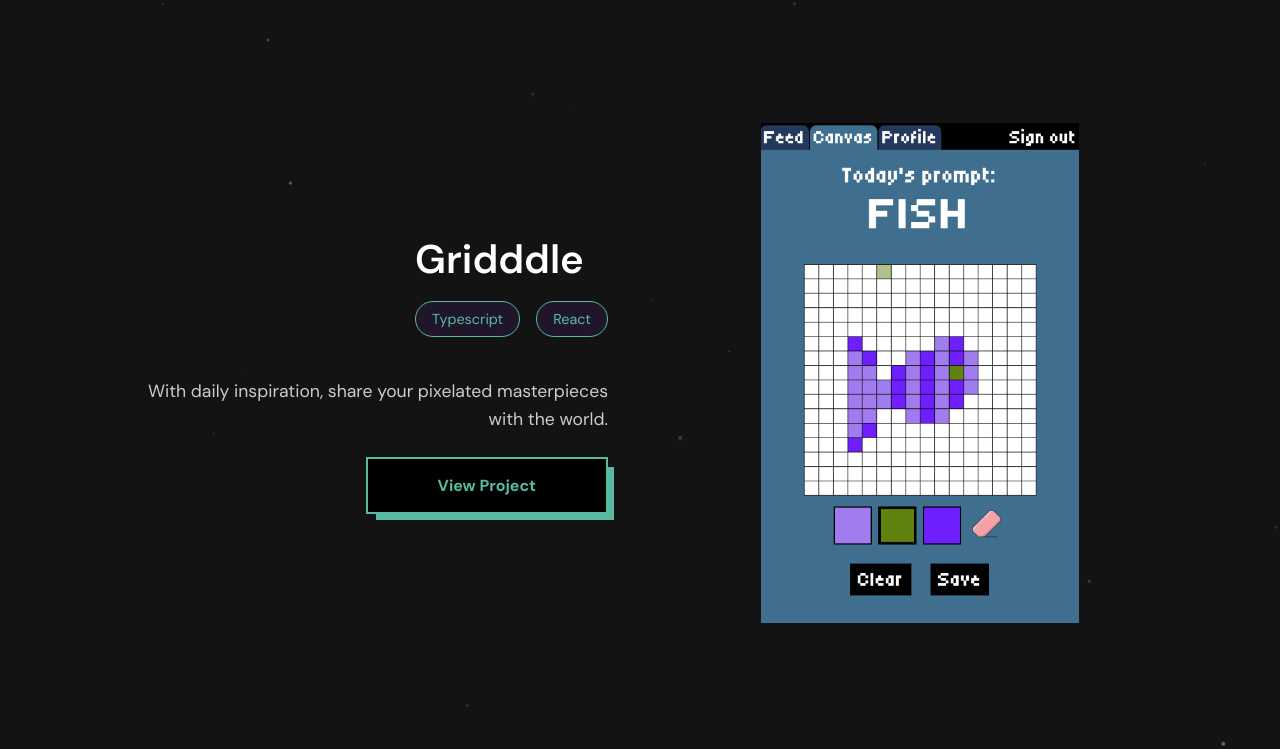
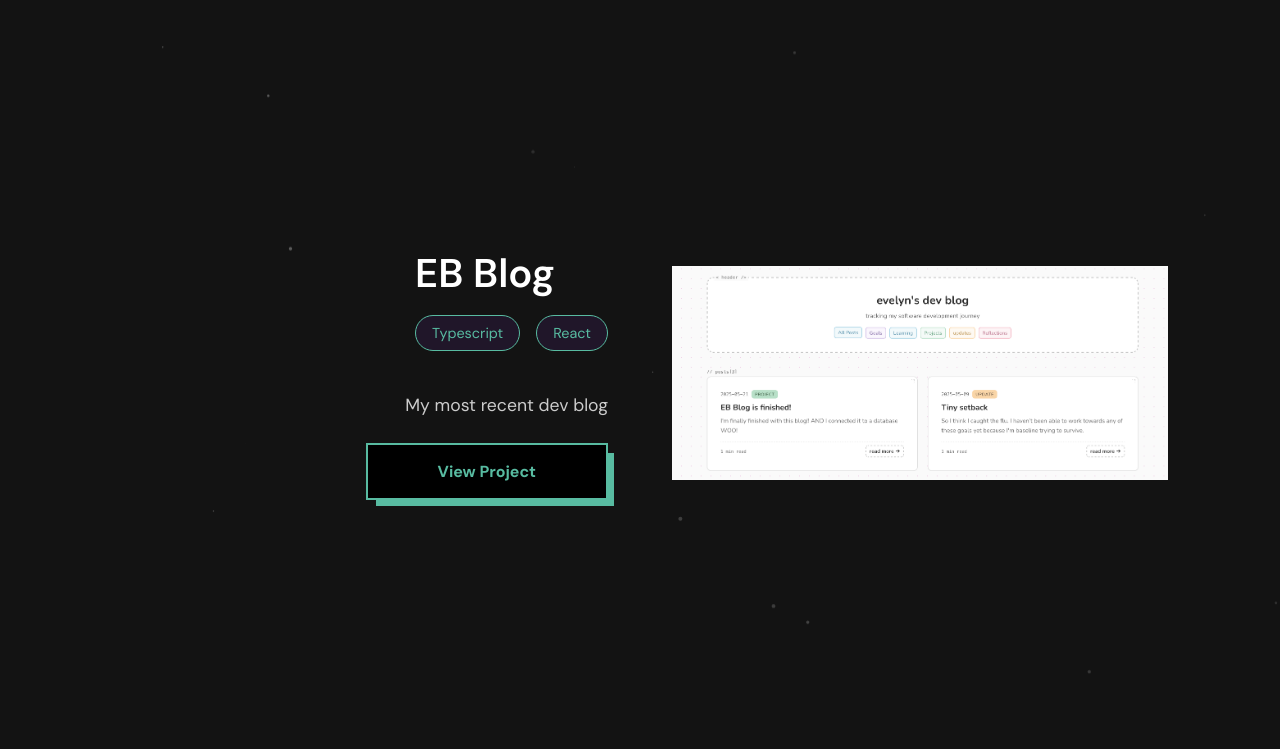
Before and after one commit to evelynmbart/evelyn-portfolio, a React (Vite) app: page / in a window 1280 px wide. Shown: the part 2560-3309 px from the top of the page. Built offline with nearby package versions, Linux system fonts and the light colour scheme; a web font is replaced by a local one.

Commit message:
import new project (eb blog), image, info. added to project list

```diff
--- a/src/App.jsx
+++ b/src/App.jsx
@@ -369,13 +369,24 @@ const PROJECTS = [
       "https://www.loom.com/share/9278d3a2300e4298b955024ed932821f?sid=2b3e7c17-29f3-4196-b00d-3888c32b5d62",
     demoImage: "../demo-thumbnails/cartdemo.gif",
   },
-  // {
-  //   id: 16,
-  //   name: "BlogWoohoo",
-  //   title: "BlogWoohoo - A Blogging Platform",
-  //   description: "A platform for users to create and share their blogs.",
-  //   technologies: ["TypeScript", "React"],
-  // },
+  {
+    id: 16,
+    mainImage: "../project-post-imgs/ebblog1.png",
+    name: "EB Blog",
+    title: "EB Blog - My Dev Blog",
+    description: "A blog about my coding projects and goals.",
+    technologies: ["TypeScript", "React"],
+    firstP:
+      "This is my most recent dynamic dev blog. I've made a few in the past but never kept up with them or didn't like their design. It's a place where I share my thoughts and experiences as I build more projects.",
+    secondP:
+      "Built using TypeScript and React, EB Blog provides a smooth experience on both mobile and desktop. I've connected it to a supabase database to store the blog data. I've used supabase before but never for a blog and I'm still learning how to use it. So far it was really cool and easy to set up and I'm excited to start connecting more projects to a db!!",
+    image: "../project-post-imgs/ebblog1.png",
+    siteLink: "https://ebblog.levelynup.com/",
+    githubLink: null,
+    embedLink: null,
+    shareLink: null,
+    demoImage: null,
+  },
 ];
 
 function App() {
--- a/src/sections/ProjectPage.jsx
+++ b/src/sections/ProjectPage.jsx
@@ -56,15 +56,18 @@ function ProjectPage({ PROJECTS }) {
                   : "Code will be available soon!"}
               </ContentLink>
             </ContentLinks>
+            {project.embedLink && (
+              <>
+                {project.embedLink && (
                   <DemoContent>
                     Here's a demo of the project:
                     <Demo>
                       <iframe src={project.embedLink} allowFullScreen></iframe>
                     </Demo>
-              <DemoLink href={project.shareLink} target="_blank">
-                External Demo Link
-              </DemoLink>
                   </DemoContent>
+                )}
+              </>
+            )}
           </Content>
         </ProjectContainer>
       )}
--- a/src/sections/Projects.jsx
+++ b/src/sections/Projects.jsx
@@ -9,6 +9,13 @@ const projects = [
     technologies: ["Typescript", "React"],
     image: "../project-post-imgs/mappi3.png",
     link: "/project/6",
+  },
+  {
+    name: 'EB Blog',
+    description: 'My most recent dev blog',
+    technologies: ['Typescript', 'React'],
+    image: '../project-post-imgs/ebblog1.png',
+    link: '/project/16',
   },
   {
     name: "Gridddle",
```
Also changed, not shown: public/project-post-imgs/ebblog1.png (added). Lines whose indentation alone changed are shown as unchanged.
